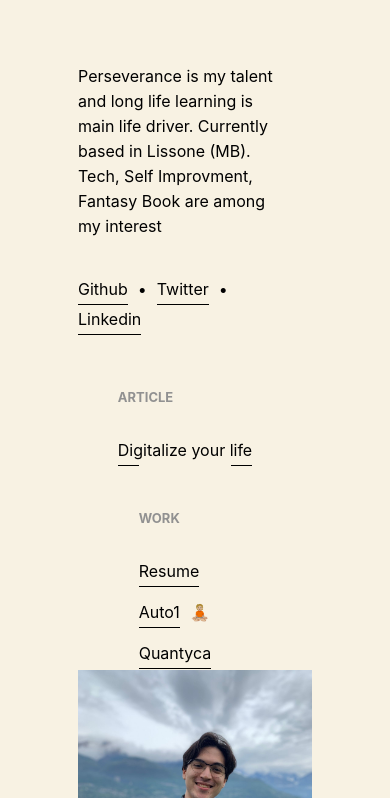
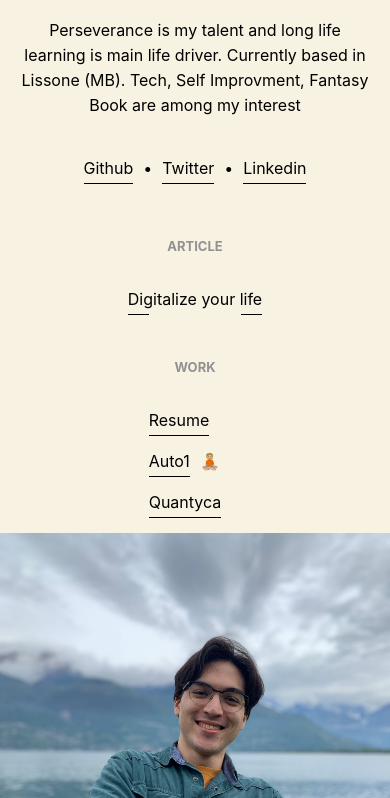
Before and after one commit to Bogghi/my-portfolio, a React app: page / in a window 390 px wide. Shown: the part 174-972 px from the top of the page. Built offline with nearby package versions, Linux system fonts and the light colour scheme.

Commit message:
fixed tab crash issue

```diff
--- a/src/css/index.css
+++ b/src/css/index.css
@@ -120,9 +120,14 @@ img {
 }
 
 @media screen and (max-width: 1024px){
+    *{
+        text-align: center;
+    }
+
     .container{
-        width: 60%;
+        width: 100%;
         flex-direction: column;
+        padding: 0;
     }
 
     .left-container {
@@ -131,6 +136,7 @@ img {
         display: flex;
         align-items: center;
         flex-direction: column;
+        padding: 0 20px;
     }
 
     .right-container {
```
